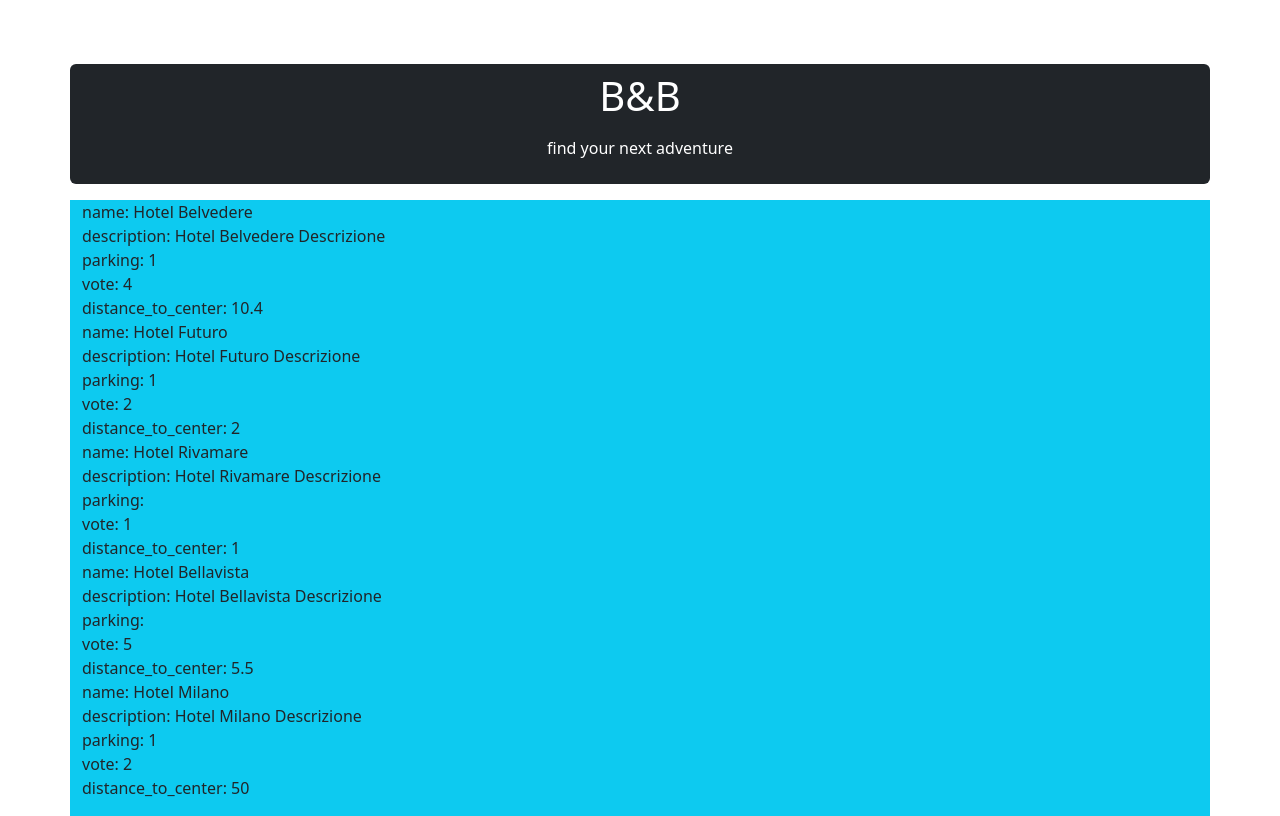
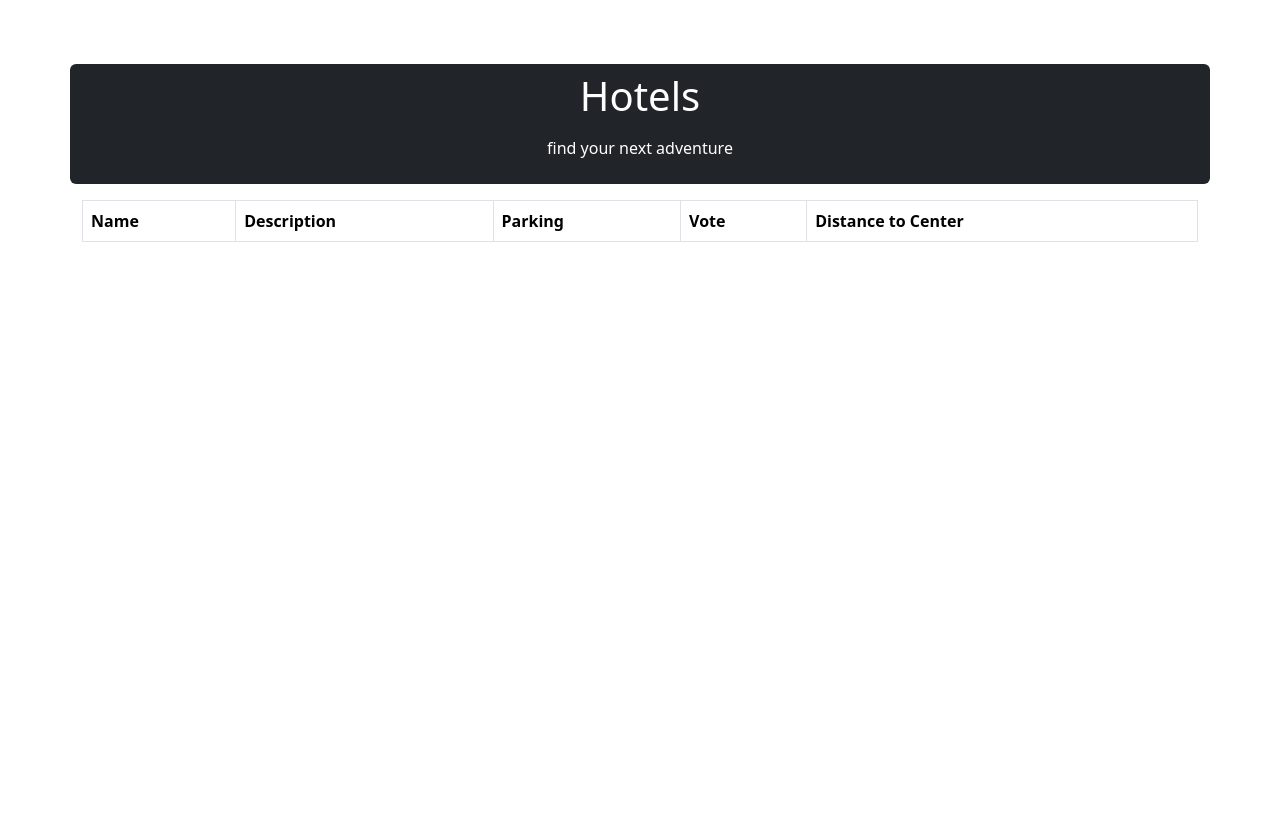
Before and after one commit to LivingtonMerello98/php-hotel, a PHP site: page / in a window 1280 px wide. After the commit the page ends 242 px from the top, so only its background shows below. Run offline with PHP 8.4, Linux system fonts and the light colour scheme; lists and menus that the app fills with data are empty.

Commit message:
[upd] table header

```diff
--- a/index.php
+++ b/index.php
@@ -56,23 +56,29 @@ $hotels = [
     <div class="container mt-5">
         <div class="row">
             <div class="col-12 bg-dark text-center rounded my-3 py-2 text-white">
-                <h1 class="mb-3">B&B</h1>
+                <h1 class="mb-3">Hotels</h1>
                 <p>find your next adventure</p>
             </div>
-            <div class="col-12 bg-info">
-                <p>
-                    <?php
-                    //per ogni oggetto presente all interno dell array associativo stampiamo chiave e valore
-                    foreach ($hotels as $hotel) {
-                        foreach ($hotel as $key => $value) {
-                            echo $key . ': ' . $value . '<br>';
-                        }
-                    }
-                    ?>
-                </p>
+            <div class="col-12 ">
+                <div>
+                    <!-- creiamo la tabella -->
+                    <table class="table table-bordered table-striped">
+                        <thead class="thead-dark">
+                            <tr>
+                                <!-- con <th></th> creiamo la casella per la tipologia di dato che vogliamo ricevere nella colonna-->
+                                <th>Name</th>
+                                <th>Description</th>
+                                <th>Parking</th>
+                                <th>Vote</th>
+                                <th>Distance to Center</th>
+                            </tr>
+                        </thead>
+                    </table>
+                </div>
             </div>
         </div>
     </div>
+
 
     <script src="https://cdn.jsdelivr.net/npm/bootstrap@5.3.3/dist/js/bootstrap.bundle.min.js" integrity="sha384-YvpcrYf0tY3lHB60NNkmXc5s9fDVZLESaAA55NDzOxhy9GkcIdslK1eN7N6jIeHz" crossorigin="anonymous"></script>
 </body>
```
